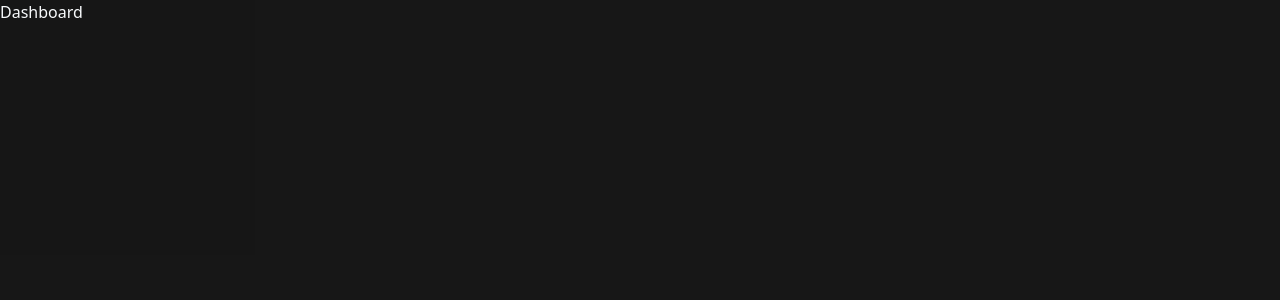
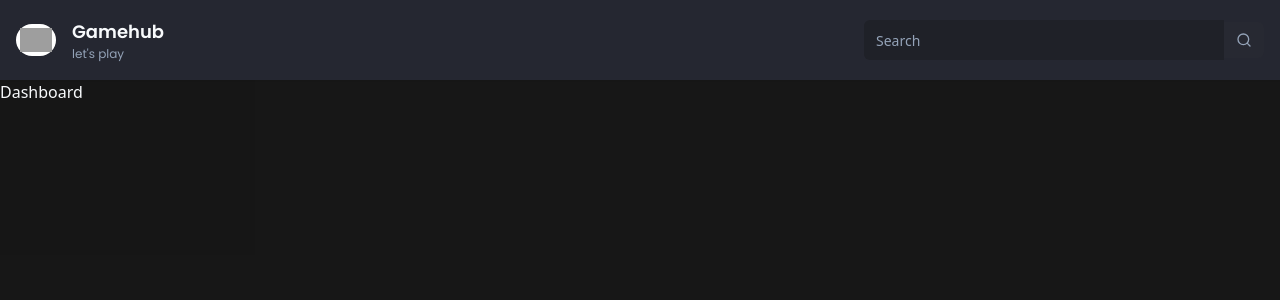
Before and after one commit to JahangeerAnsari/stream-app, a Next.js app: page / in a window 1280 px wide. Shown: the top 300 px of the page. Built offline with nearby package versions, Linux system fonts and the light colour scheme; grey boxes are pictures that could not be loaded.

Commit message:
we have create one serchbar with search fucntionality search with query string

```diff
--- /dev/null
+++ b/app/(browse)/_components/navbar/Search.tsx
@@ -0,0 +1,56 @@
+"use client";
+
+import { Button } from "@/components/ui/button";
+// every thing insdide render search will be client comp
+// but if we use {children} we can also render the server comp\
+import qs from "query-string";
+import { Input } from "@/components/ui/input";
+import { SearchIcon } from "lucide-react";
+import { useState } from "react";
+import { useRouter } from "next/navigation";
+
+export const Search = () => {
+  const router = useRouter();
+  const [value, setValue] = useState("");
+  const handleSearchForm = (e: React.FormEvent<HTMLFormElement>) => {
+    e.preventDefault();
+    if (!value) return;
+    const url = qs.stringifyUrl(
+      {
+        url: "/",
+        query: {
+          term: value,
+        },
+      },
+      { skipEmptyString: true }
+    );
+    //localhost:3000?term=value
+    router.push(url);
+  };
+  return (
+    <form
+      onSubmit={handleSearchForm}
+      className="relative w-full lg:w-[400px] flex items-center outline-none"
+    >
+      <Input
+        value={value}
+        placeholder="Search"
+        onChange={(e) => setValue(e.target.value)}
+        className="rounded-r-none"
+      />
+      <Button
+        type="submit"
+        size="sm"
+        variant="secondary"
+        className="rounded-l-none"
+      >
+        <SearchIcon className="text-muted-foreground h-5 w-5 text-black" />
+      </Button>
+    </form>
+  );
+};
+
+// server comp
+// export const Search = () => {
+//   return <div>{children}</div>;
+// };
--- /dev/null
+++ b/app/(browse)/_components/navbar/index.tsx
@@ -0,0 +1,11 @@
+import { Logo } from "./logo";
+import { Search } from "./Search";
+
+export const Navbar = () => {
+    return <nav className="fixed top-0 w-full h-20 z-[49] bg-[#252731]
+    px-2 lg:px-4 flex justify-between items-center shadow-sm
+    ">
+        <Logo />
+        <Search/>
+    </nav>;
+};
--- /dev/null
+++ b/app/(browse)/_components/navbar/logo.tsx
@@ -0,0 +1,24 @@
+import { cn } from "@/lib/utils";
+import Image from "next/image";
+import { Poppins } from "next/font/google";
+import Link from "next/link";
+
+const font = Poppins({
+  subsets: ["latin"],
+  weight: ["200", "300", "400", "500", "600", "700", "800"],
+});
+export const Logo = () => {
+  return (
+    <Link href="/">
+      <div className="hidden lg:flex items-center gap-x-4 hover:opacity-75 transition">
+        <div className="bg-white rounded-full p-1">
+          <Image src="/angry.png" alt="logo" height="32" width="32" />
+        </div>
+        <div className={cn(font.className)}>
+          <p className="text-lg font-semibold">Gamehub</p>
+          <p className="text-xs text-muted-foreground">let&apos;s play</p  >
+        </div>
+      </div>
+    </Link>
+  );
+};
--- /dev/null
+++ b/app/(browse)/layout.tsx
@@ -0,0 +1,14 @@
+import { Navbar } from "./_components/navbar";
+
+const BrowseLayout = ({ children }: { children: React.ReactNode; }) => {
+    return (
+        <>
+        <Navbar/>
+        <div className="flex h-full pt-20">
+            {children}
+        </div>
+        </>
+      );
+}
+
+export default BrowseLayout;
--- /dev/null
+++ b/components/ui/input.tsx
@@ -0,0 +1,22 @@
+import * as React from "react";
+
+import { cn } from "@/lib/utils";
+
+const Input = React.forwardRef<HTMLInputElement, React.ComponentProps<"input">>(
+  ({ className, type, ...props }, ref) => {
+    return (
+      <input
+        type={type}
+        className={cn(
+          "flex h-10 w-full rounded-md  border-input bg-background px-3 py-2 text-base rin file:border-0 file:bg-transparent file:text-sm file:font-medium file:text-foreground placeholder:text-muted-foreground focus-visible:outline-none disabled:cursor-not-allowed disabled:opacity-50 md:text-sm",
+          className
+        )}
+        ref={ref}
+        {...props}
+      />
+    );
+  }
+);
+Input.displayName = "Input";
+
+export { Input };
--- a/package.json
+++ b/package.json
@@ -18,6 +18,7 @@
     "lucide-react": "^0.456.0",
     "next": "15.0.3",
     "next-themes": "^0.4.3",
+    "query-string": "^9.1.1",
     "react": "19.0.0-rc-66855b96-20241106",
     "react-dom": "19.0.0-rc-66855b96-20241106",
     "svix": "^1.40.0",
```
Also changed, not shown: app/(browse)/(home)/page.tsx (renamed from app/page.tsx), 1 other file (tests, documents, lock files or other folders).
